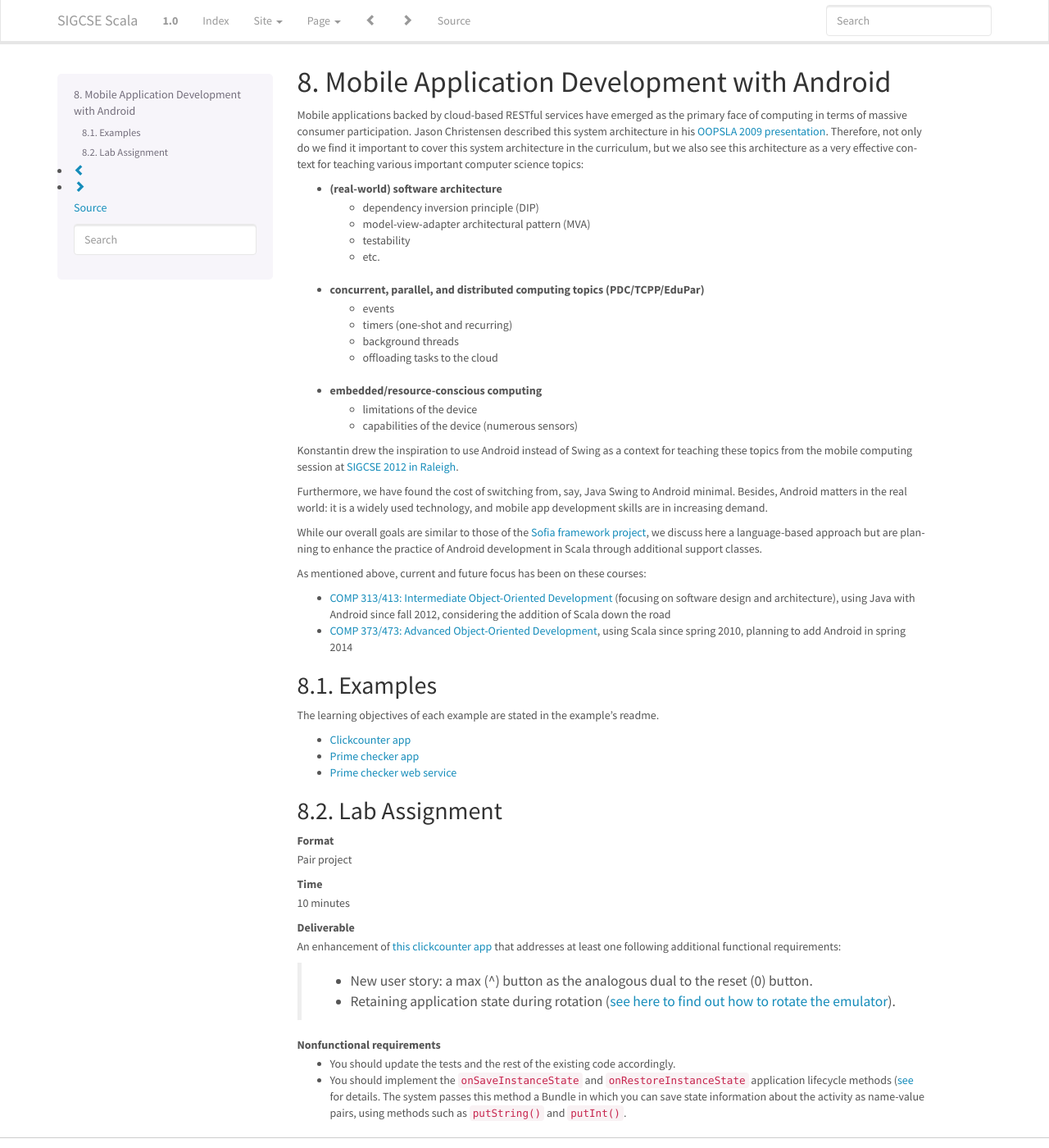
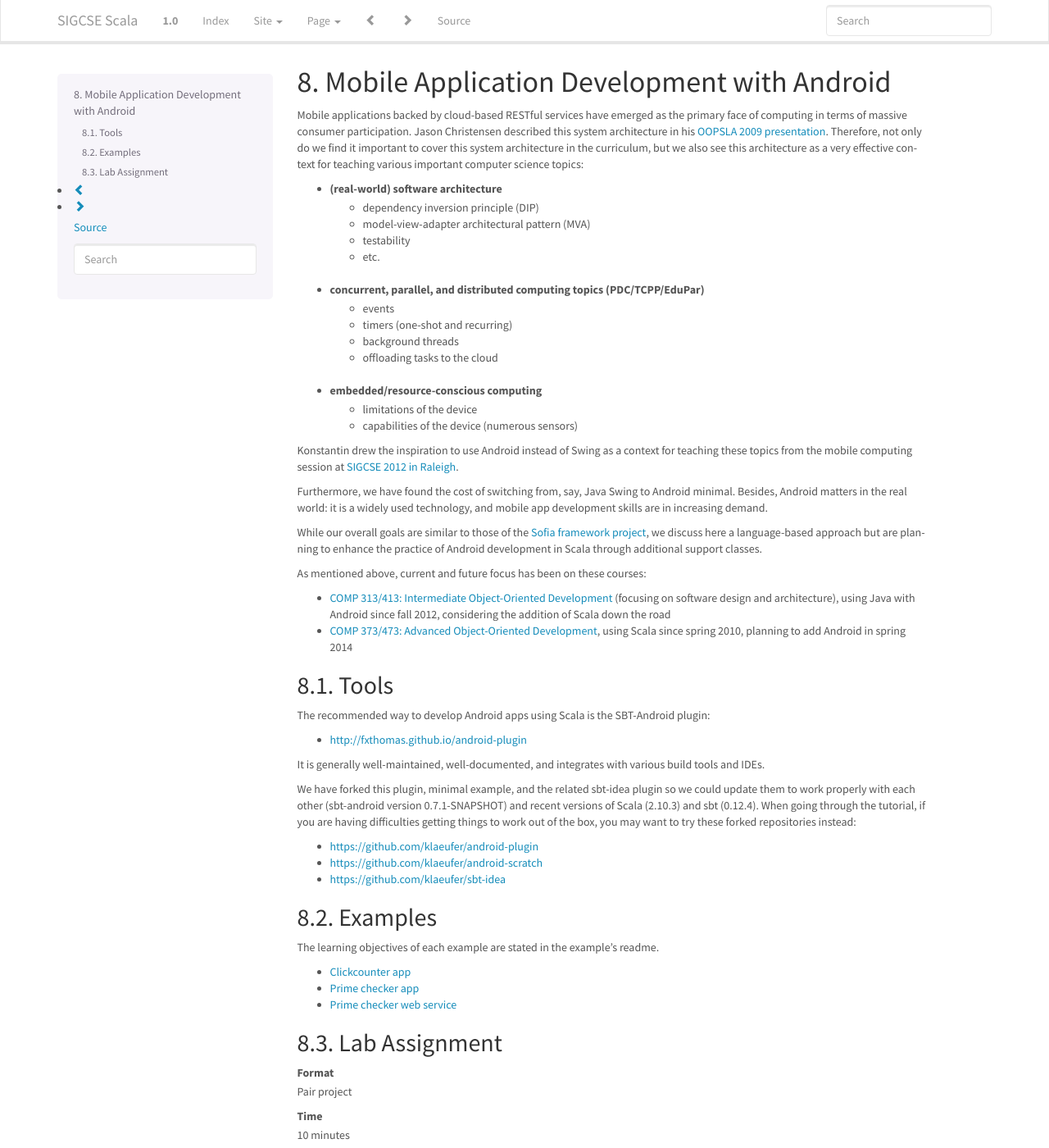
Before and after one commit to LoyolaChicagoBooks/scalaworkshop, a Sphinx documentation site: the page built from source/android.rst, in a window 1280 px wide and 1400 px high. Shown: the whole window at 82% size. Built offline with Sphinx 7.4.7, drawn with Linux system fonts in a browser that asks for light colours.

Commit message:
added links to forked android-plugin repos

```diff
--- a/source/android.rst
+++ b/source/android.rst
@@ -44,6 +44,28 @@ As mentioned above, current and future focus has been on these courses:
   considering the addition of Scala down the road
 - `COMP 373/473: Advanced Object-Oriented Development <http://laufer.cs.luc.edu/teaching/473>`_,   using Scala since spring 2010, planning to add Android in spring 2014
 
+Tools
+-----
+
+The recommended way to develop Android apps using Scala is the
+SBT-Android plugin:
+
+- http://fxthomas.github.io/android-plugin
+
+It is generally well-maintained, well-documented, and integrates with
+various build tools and IDEs.
+
+We have forked this plugin, minimal example, and the related sbt-idea
+plugin so we could update them to work properly with each other
+(sbt-android version 0.7.1-SNAPSHOT) and recent versions of Scala
+(2.10.3) and sbt (0.12.4). When going through the tutorial, if you are
+having difficulties getting things to work out of the box, you may
+want to try these forked repositories instead:
+
+- https://github.com/klaeufer/android-plugin
+- https://github.com/klaeufer/android-scratch
+- https://github.com/klaeufer/sbt-idea
+
 Examples
 --------
 
```
